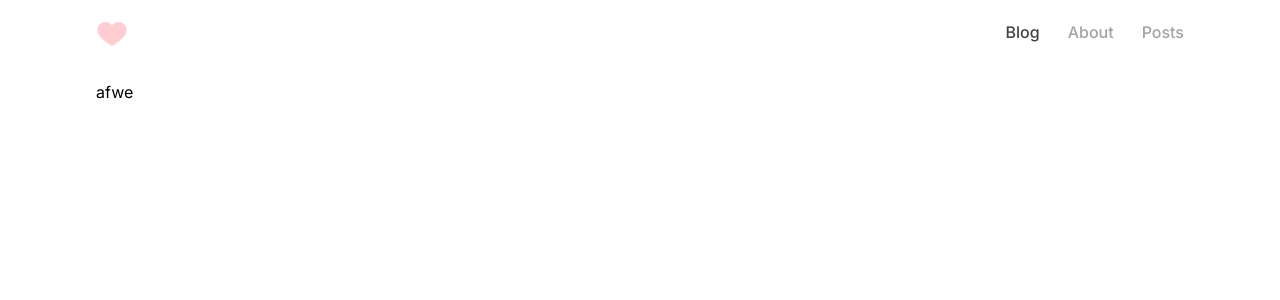
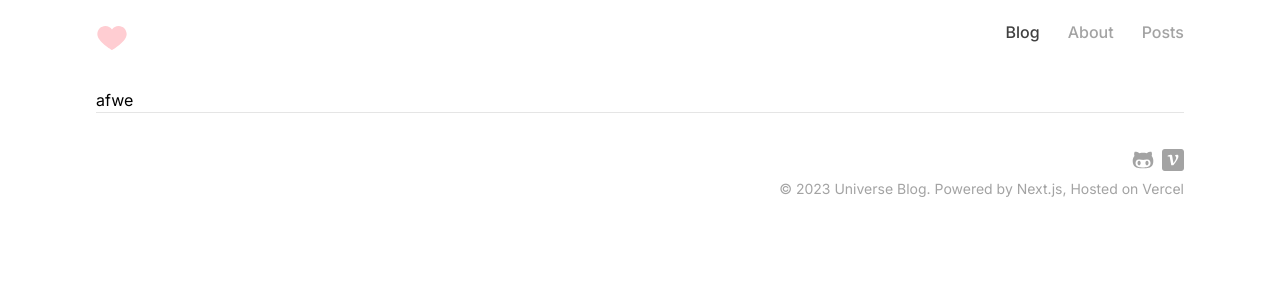
Before and after one commit to Cupcakes33/next-js-blog, a Next.js app: page / in a window 1280 px wide. Shown: the top 300 px of the page. Built offline with nearby package versions, Linux system fonts and the light colour scheme.

Commit message:
:sparkles: Feature : Footer 컴포넌트 추가

```diff
--- a/src/app/(main)/layout.tsx
+++ b/src/app/(main)/layout.tsx
@@ -1,4 +1,5 @@
 import Header from "@/components/Header";
+import Footer from "@/components/Footer";
 import "../globals.css";
 import { Inter } from "next/font/google";
 
@@ -20,6 +21,7 @@ export default function RootLayout({
         <main className="max-w-3xl px-6 mx-auto lg:max-w-6xl lg:px-8">
           <Header />
           {children}
+          <Footer/>
         </main>
       </body>
     </html>
--- /dev/null
+++ b/src/components/Footer/index.tsx
@@ -0,0 +1,19 @@
+import React from "react";
+import LinkItem from "../LinkItem";
+import ABOUTS from "@/helper/abouts";
+
+export default function Footer() {
+  return (
+    <footer className="pb-8 text-sm text-neutral-400">
+      <hr className="w-full mb-8 border-1 border-neutral-200" />
+      <div className="flex flex-col items-end space-y-1">
+        <div className="flex space-x-2">
+          {ABOUTS.map((about) => (
+            <LinkItem key={about.label} size={22} {...about} />
+          ))}
+        </div>
+        <p>© 2023 Universe Blog. Powered by Next.js, Hosted on Vercel</p>
+      </div>
+    </footer>
+  );
+}
--- a/src/components/Header/index.tsx
+++ b/src/components/Header/index.tsx
@@ -1,22 +1,19 @@
 "use client";
 
 import { usePathname } from "next/navigation";
-import HeartIcon from "../icons/HeartIcon";
-import Link from "next/link";
-import HeaderItem from "./HeaderItem";
+import LinkItem from "../LinkItem";
 import ROUTES from "@/helper/routes";
+import { FcLikePlaceholder } from "react-icons/fc";
 
 export default function Header() {
   const pathname = usePathname();
 
   return (
     <nav className="flex justify-between w-full pt-4 pb-8 select-none">
-      <Link href="/">
-        <HeartIcon />
-      </Link>
+      <LinkItem icon={FcLikePlaceholder} label="Home" path="/" />
       <div className="flex flex-row items-start gap-x-7">
         {ROUTES.map((route) => (
-          <HeaderItem
+          <LinkItem
             key={route.path}
             active={pathname === route.path}
             {...route}
--- a/src/components/Header/HeaderItem.tsx
+++ b/src/components/LinkItem.tsx
@@ -1,15 +1,23 @@
 import Link from "next/link";
 import React from "react";
-
+import { IconType } from "react-icons";
 import { twMerge } from "tailwind-merge";
 
 type Props = {
+  icon?: IconType;
+  size?: number;
   label: string;
   path: string;
-  active: boolean;
+  active?: boolean;
 };
 
-export default function HeaderItem({ label, path, active }: Props) {
+export default function HeaderItem({
+  icon: Icon,
+  size,
+  label,
+  path,
+  active,
+}: Props) {
   return (
     <Link
       href={path}
@@ -18,7 +26,11 @@ export default function HeaderItem({ label, path, active }: Props) {
         active && "text-neutral-700"
       )}
     >
-      <p className="w-full truncate">{label}</p>
+      {Icon ? (
+        <Icon className="transition hover:scale-90" size={size ?? 32} />
+      ) : (
+        <p className="w-full truncate">{label}</p>
+      )}
     </Link>
   );
 }
--- a/src/components/icons/HeartIcon.tsx
+++ /dev/null
@@ -1,11 +0,0 @@
-import React from "react";
-import { FcLikePlaceholder } from "react-icons/fc";
-
-type Props = {
-  className?: string;
-  size?: number;
-};
-
-export default function HeartIcon({ className, size }: Props) {
-  return <FcLikePlaceholder size={size ?? 32} className={className} />;
-}
--- /dev/null
+++ b/src/helper/abouts.ts
@@ -0,0 +1,16 @@
+import { SiVelog } from "react-icons/si";
+import { FaGithubAlt } from "react-icons/fa";
+const ABOUTS = [
+  {
+    icon: FaGithubAlt,
+    label: "Github",
+    path: "https://github.com/Cupcakes33",
+  },
+  {
+    icon: SiVelog,
+    label: "Velog",
+    path: "https://velog.io/@polaris6204",
+  },
+];
+
+export default ABOUTS;
```
